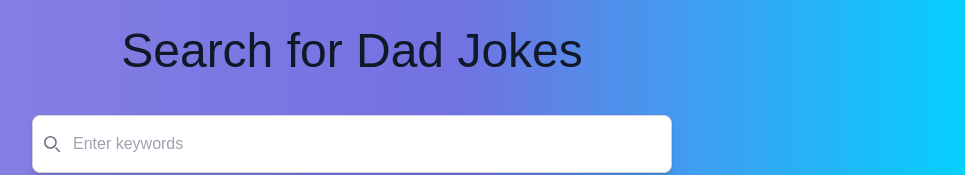
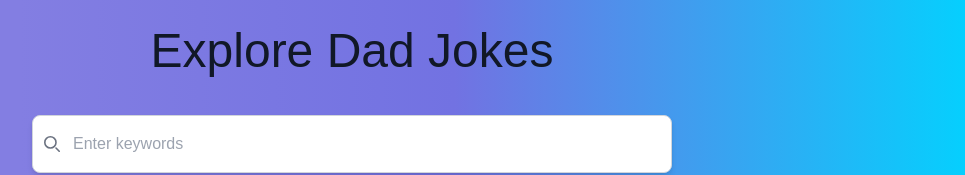
Before and after one commit to josephsun22/dad-jokes, a Next.js app: page /search in a window 1280 px wide. Shown: the top 175 px of the page, without its empty margins (288-1253 px from the left). Built offline with nearby package versions, Linux system fonts and the light colour scheme.

Commit message:
Minor adjustments

```diff
--- a/components/GroupedJokes.js
+++ b/components/GroupedJokes.js
@@ -59,9 +59,7 @@ const GroupedJokes = ({ jokes, term, searching, debouncing }) => {
       <GoogleFonts
         href="https://fonts.googleapis.com/css2?family=Cantarell:ital,wght@0,400;0,700;1,400;1,700&family=Cute+Font&display=swap"
         rel="stylesheet"
-      >
-        {" "}
-      </GoogleFonts>
+      ></GoogleFonts>
       <div
         className="flex justify-center min-h-screen bg-opacity-10"
         style={{
--- a/components/Hero.js
+++ b/components/Hero.js
@@ -26,7 +26,7 @@ const Hero = () => {
         <div class="text-center lg:w-5/12 w-full">
           <div className="flex items-center justify-center">
             <h1 className="text-white my-5 mb-10 text-3xl font-bold leading-tight">
-              Lacking Jokes?
+              Lack of Dad Jokes?
             </h1>
           </div>
 
--- a/components/SearchBar.js
+++ b/components/SearchBar.js
@@ -15,7 +15,7 @@ const SearchBar = ({ searchTerm, setSearchTerm }) => {
           htmlFor="search"
           className="mb-10 block text-center font-light text-5xl text-gray-900"
         >
-          Search for Dad Jokes
+          Explore Dad Jokes
         </label>
         <div className="relative shadow-md rounded-lg">
           <div className="absolute inset-y-0 start-0 flex items-center ps-3 pointer-events-none">
```
